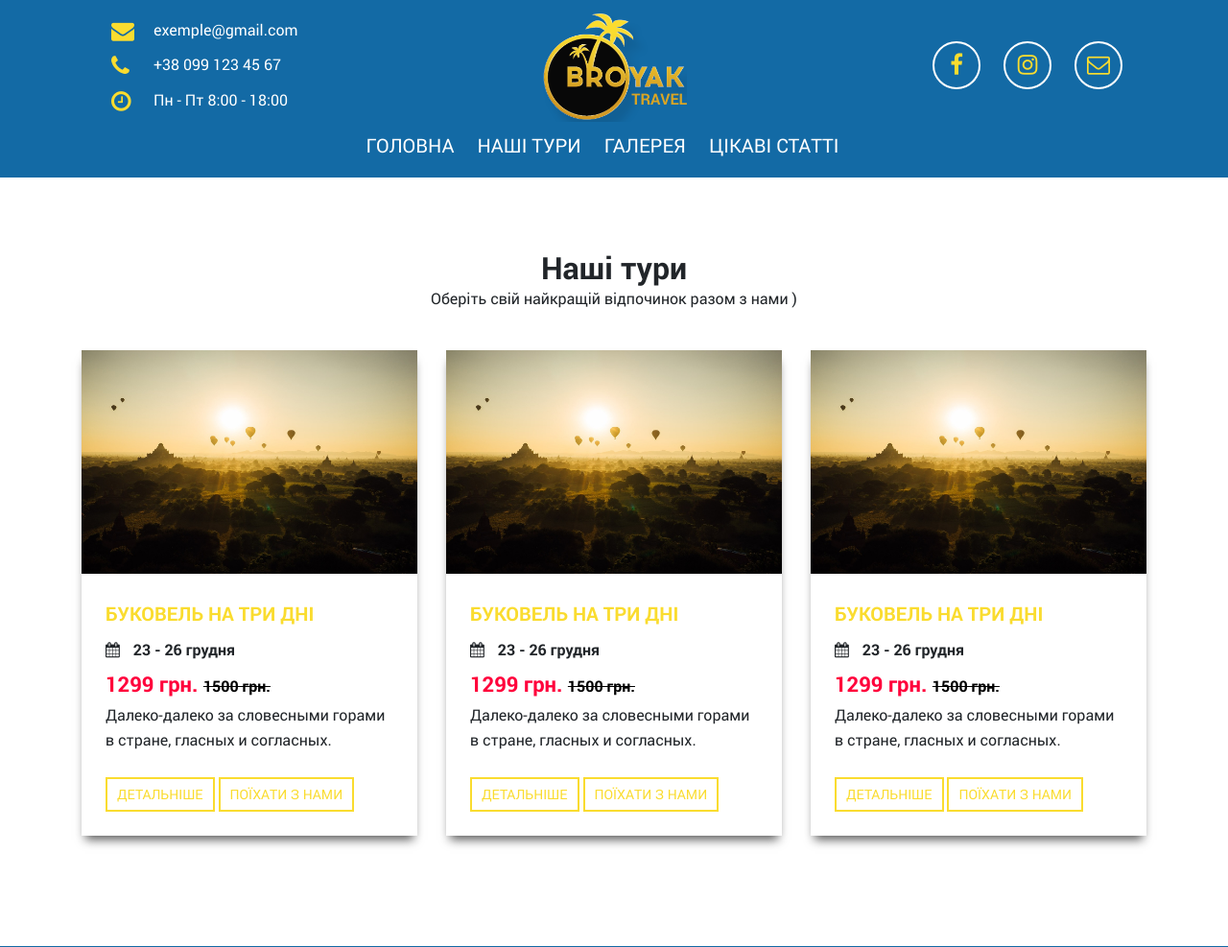
After one commit to denkondratiev/broyak-travel, a web app: file app/page.html in a window 1280 px wide. The commit adds this page. Shown: the top 987 px of the page at 96% size. Run offline with its HTML, style and script files only (its server is not run), Linux system fonts and the light colour scheme.

Commit message:
Add page.html and some fix

```diff
--- /dev/null
+++ b/app/css/page.min.css
@@ -0,0 +1 @@
+.main-head{position:relative;background-color:#136aa5;padding-bottom:15px}
--- /dev/null
+++ b/app/page.html
@@ -0,0 +1,239 @@
+<!DOCTYPE html>
+<html lang="ru">
+
+<head>
+
+  <meta charset="utf-8">
+
+  <title>Broyak-travel</title>
+  <meta name="description" content="">
+
+  <meta http-equiv="X-UA-Compatible" content="IE=edge">
+  <meta name="viewport" content="width=device-width, initial-scale=1, maximum-scale=1">
+
+  <!-- Template Basic Images Start -->
+  <meta property="og:image" content="path/to/image.jpg">
+  <link rel="icon" href="img/favicon/favicon.ico">
+  <link rel="apple-touch-icon" sizes="180x180" href="img/favicon/apple-touch-icon-180x180.png">
+  <!-- Template Basic Images End -->
+
+  <!-- Custom Browsers Color Start -->
+  <meta name="theme-color" content="#000">
+  <!-- Custom Browsers Color End -->
+
+  <link rel="stylesheet" href="css/main.min.css">
+   <link rel="stylesheet" href="css/page.min.css">
+
+</head>
+
+<body>
+
+  <!-- Custom HTML -->
+<header class="main-head">
+  <div class="main-header">
+    <div class="contacts">
+      <div class="contact-item contact-mail">
+        <i class="fa fa-envelope" aria-hidden="true"></i>
+        <div class="bio">exemple@gmail.com</div>
+      </div>
+      <div class="contact-item contact-tel">
+        <i class="fa fa-phone" aria-hidden="true"></i>
+        <div class="bio">+38 099 123 45 67</div>
+      </div>
+      <div class="contact-item contact-time">
+        <i class="fa fa-clock-o" aria-hidden="true"></i>
+        <div class="bio">Пн - Пт 8:00 - 18:00</div>
+      </div>
+    </div>
+    <div class="logo">
+      <img src="img/logo-3.png" alt="broyak-travel">
+      <span>Travel</span>
+    </div>
+    <div class="social">
+      <i class="fa fa-facebook" aria-hidden="true"></i>
+      <i class="fa fa-instagram" aria-hidden="true"></i>
+      <i class="fa fa-envelope-o" aria-hidden="true"></i>
+    </div>
+  </div>
+
+  <div class="main-menu">
+    <div id="nav-icon">
+      <span></span>
+      <span></span>
+      <span></span>
+    </div>
+    <ul class="menu">
+      <li class="menu-item"><a class="menu-link" href="#">Головна</a></li>
+      <li class="menu-item"><a class="menu-link" href="#tours">Наші тури</a></li>
+      <li class="menu-item"><a class="menu-link" href="#gallery">Галерея</a></li>
+      <li class="menu-item"><a class="menu-link" href="#blog">Цікаві статті</a></li>
+      <li class="menu-item"><a class="menu-link" href="#contacts"></a></li>
+    </ul>
+  </div>
+</header>
+
+
+<section id="tours" class="s-portfolio">
+  <div class="section-title">
+    <h3>Наші тури</h3>
+    <span>Оберіть свій найкращій відпочинок разом з нами )</span>
+  </div>
+  <div class="container">
+    <div class="row">
+
+      <div class="col-lg-4 col-sm-6">
+          <div class="p-item">
+            <div class="p-item-img">
+              <div class="overlay-wrap">
+              <div class="overlay-outer">
+                <div class="overlay-inner">
+                  <a href="#"><div class="overlay-icon">+</div></a>
+                  <div class="overlay-title">
+                    <i class="fa fa-calendar" aria-hidden="true"></i>
+                    <span class="date">23 - 26 грудня</span>
+                  </div>
+                </div>
+              </div>
+            </div>
+              <img src="img/main-4.jpg" alt="">
+            </div>
+            <div class="item-info">
+              <a href="#"><h4>Буковель на три дні</h4></a>
+              <i class="fa fa-calendar" aria-hidden="true"></i>
+              <span class="date">23 - 26 грудня</span>
+              <div class="price">
+                <span class="sale">1299 грн.</span>
+                <span class="full">1500 грн.</span>
+              </div>
+              <p>Далеко-далеко за словесными горами в стране, гласных и согласных.</p>
+              <button class="button"><a href="#">Детальніше</a></button>
+              <button class="button btn-go">Поїхати з нами</button>
+            </div>
+          </div>
+        </div>
+
+        <div class="col-lg-4 col-sm-6">
+          <div class="p-item">
+            <div class="p-item-img">
+              <div class="overlay-wrap">
+              <div class="overlay-outer">
+                <div class="overlay-inner">
+                  <a href="#"><div class="overlay-icon">+</div></a>
+                  <div class="overlay-title">
+                    <i class="fa fa-calendar" aria-hidden="true"></i>
+                    <span class="date">23 - 26 грудня</span>
+                  </div>
+                </div>
+              </div>
+            </div>
+              <img src="img/main-4.jpg" alt="">
+            </div>
+            <div class="item-info">
+              <a href="#"><h4>Буковель на три дні</h4></a>
+              <i class="fa fa-calendar" aria-hidden="true"></i>
+              <span class="date">23 - 26 грудня</span>
+              <div class="price">
+                <span class="sale">1299 грн.</span>
+                <span class="full">1500 грн.</span>
+              </div>
+              <p>Далеко-далеко за словесными горами в стране, гласных и согласных.</p>
+              <button class="button"><a href="#">Детальніше</a></button>
+              <button class="button btn-go">Поїхати з нами</button>
+            </div>
+          </div>
+        </div>
+
+        <div class="col-lg-4 col-sm-6">
+          <div class="p-item">
+            <div class="p-item-img">
+              <div class="overlay-wrap">
+              <div class="overlay-outer">
+                <div class="overlay-inner">
+                  <a href="#"><div class="overlay-icon">+</div></a>
+                  <div class="overlay-title">
+                    <i class="fa fa-calendar" aria-hidden="true"></i>
+                    <span class="date">23 - 26 грудня</span>
+                  </div>
+                </div>
+              </div>
+            </div>
+              <img src="img/main-4.jpg" alt="">
+            </div>
+            <div class="item-info">
+              <a href="#"><h4>Буковель на три дні</h4></a>
+              <i class="fa fa-calendar" aria-hidden="true"></i>
+              <span class="date">23 - 26 грудня</span>
+              <div class="price">
+                <span class="sale">1299 грн.</span>
+                <span class="full">1500 грн.</span>
+              </div>
+              <p>Далеко-далеко за словесными горами в стране, гласных и согласных.</p>
+              <button class="button"><a href="#">Детальніше</a></button>
+              <button class="button btn-go">Поїхати з нами</button>
+            </div>
+          </div>
+        </div>
+
+    </div>
+  </div>
+</section>
+
+<footer class="my-footer">
+        <div class="main-footer">
+          <div class="container">
+            <div class="row">
+
+              <div class="col-md-4 col-sm-6 col-12">
+                <div class="footer-column flex-wrap">
+                  <img src="img/logo-3.png" class="logo-footer" alt="">
+                  <p>&copy Всі права захищено</p>
+                  <div class="social">
+										<i class="fa fa-facebook" aria-hidden="true"></i>
+										<i class="fa fa-instagram" aria-hidden="true"></i>
+										<i class="fa fa-envelope-o" aria-hidden="true"></i>
+									</div>
+                </div>
+              </div>
+
+
+              <div class="col-md-4 col-sm-6 col-12">
+                <div class="footer-column">
+                  <div class="contacts-footer">
+                  	<div class="contact-item contact-adress">
+											<i class="fa fa-map-marker" aria-hidden="true"></i>
+											<div class="bio">м.Вінниця, вул.Келецька 56</div>
+										</div>
+										<div class="contact-item contact-mail">
+											<i class="fa fa-envelope" aria-hidden="true"></i>
+											<div class="bio">exemple@gmail.com</div>
+										</div>
+										<div class="contact-item contact-tel">
+											<i class="fa fa-phone" aria-hidden="true"></i>
+											<div class="bio">+38 099 123 45 67</div>
+										</div>
+										<div class="contact-item contact-time">
+											<i class="fa fa-clock-o" aria-hidden="true"></i>
+											<div class="bio">Пн - Пт 8:00 - 18:00</div>
+										</div>
+									</div>
+                </div>
+              </div>
+
+              <div class="col-md-4 col-12">
+                <div class="footer-column">
+                  <div class="map">
+                    <iframe src="https://www.google.com/maps/embed?pb=!1m18!1m12!1m3!1d2605.704493502412!2d28.423433815336367!3d49.22513108276829!2m3!1f0!2f0!3f0!3m2!1i1024!2i768!4f13.1!3m3!1m2!1s0x472d5c650c8e9d8f%3A0xe0843997c3e00e80!2z0LLRg9C70LjRhtGPINCa0LXQu9C10YbRjNC60LAsIDU2LCDQktGW0L3QvdC40YbRjywg0JLRltC90L3QuNGG0YzQutCwINC-0LHQu9Cw0YHRgtGMLCAyMTAwMA!5e0!3m2!1suk!2sua!4v1542051974781" width="300" height="250" frameborder="0" style="border:0" allowfullscreen></iframe>
+                  </div>
+                </div>
+              </div>
+            </div>
+          </div>
+        </div>
+
+      </footer>
+
+			<div class="top" title="Наверх"><i class="fa fa-angle-double-up"></i></div>
+
+	<script src="js/scripts.min.js"></script>
+</body>
+</html>
--- a/app/sass/_media.sass
+++ b/app/sass/_media.sass
@@ -59,8 +59,9 @@
 				display: none
 	.s-portfolio
 		padding-top: 0
-.main-footer .footer-menu
-	padding-left: 0
+	.main-footer .footer-menu
+		padding-left: 0
+
 +media-breakpoint-down(xs)
 	.slick-prev, .slick-next
 		background-color: transparent
--- a/app/sass/_vars.sass
+++ b/app/sass/_vars.sass
@@ -1,5 +1,6 @@
 $default-font: "roboto-example", sans-serif
 $accent: #fadc2f
+$blue: #136aa5
 
 // Customization Bootstrap vars from "app/libs/bootstrap/scss/_variables.scss"
 $grid-gutter-width: 30px
--- a/app/sass/main.sass
+++ b/app/sass/main.sass
@@ -499,33 +495,21 @@ a
 				border-color: #000
 				color: #000
 
-
 .s-gallery
 	position: relative
-	.no-margin
-		margin: 0
-	.g-img
-		padding:
-			left: 0
-			right: 0
-		transition: all .35s ease
-		&:hover
-				transform: scale(1.4)
-				z-index: 1000
-		img
-			width: 100%
-			height: auto
-			max-width: 100%
+	padding-top: 50px
 
 .flex-wrap
 	display: flex
 	flex-direction: column
 	justify-content: center
 	align-items: center
+
+.my-footer
+	padding-top: 50px
 .main-footer
-	background-color: #136aa5
+	background-color: $blue
 	color: #fff
-
 	.footer-column
 		margin: 15px 0
 	.logo-footer
--- /dev/null
+++ b/app/sass/page.sass
@@ -0,0 +1,4 @@
+.main-head
+	position: relative
+	background-color: #136aa5
+	padding-bottom: 15px
```
Also changed, not shown: other parts of app/sass/main.sass (+11 -12 lines), app/index.html (+19 -40 lines), app/js/common.js (+12 -1 lines), app/css/main.min.css, app/js/scripts.min.js.
